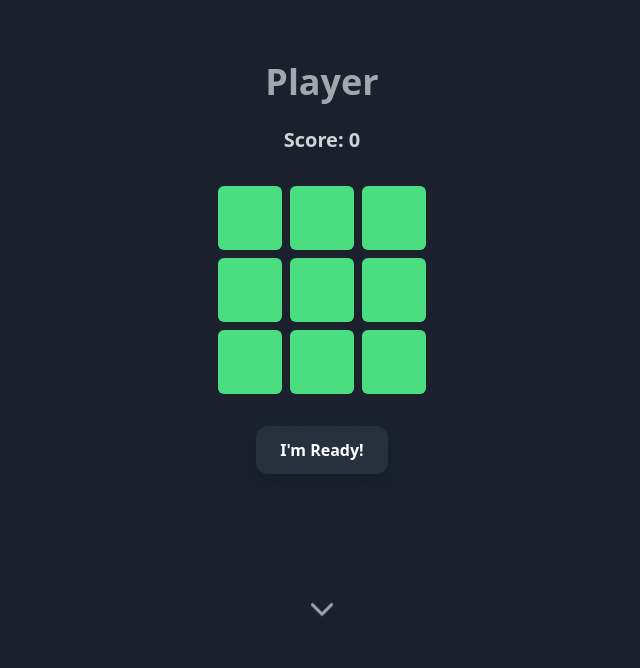
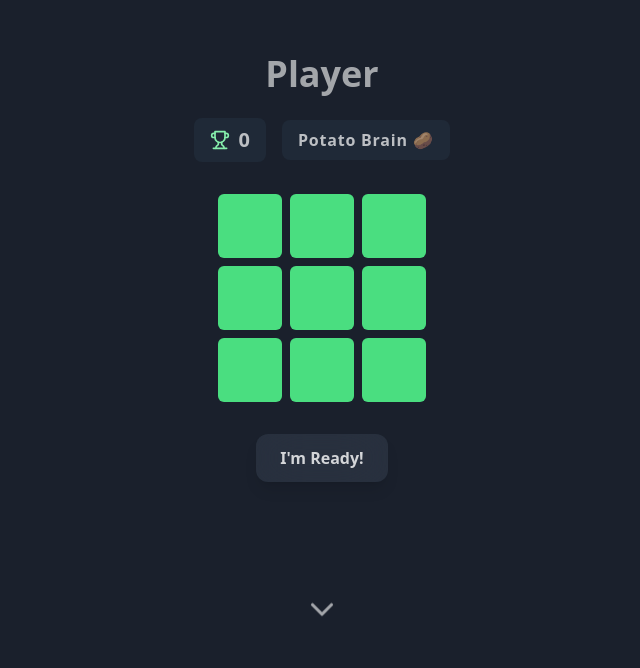
Before and after one commit to Buwaneka-Vishwajith/memory-game, a React (Vite) app in the folder Front/Memory_Game/: page /game in a window 1280 px wide. Shown: the part 132-800 px from the top of the page, without its empty margins (318-958 px from the left). Built offline with nearby package versions, Linux system fonts and the light colour scheme; no server answers.

Commit message:
icons + ui changes

```diff
--- a/Front/Memory_Game/package.json
+++ b/Front/Memory_Game/package.json
@@ -15,7 +15,8 @@
     "react": "^18.3.1",
     "react-dom": "^18.3.1",
     "react-router-dom": "^7.1.1",
-    "react-scroll-parallax": "^3.4.5"
+    "react-scroll-parallax": "^3.4.5",
+    "shadcn-ui": "^0.9.4"
   },
   "devDependencies": {
     "@eslint/js": "^9.17.0",
--- a/Front/Memory_Game/src/components/Card.jsx
+++ b/Front/Memory_Game/src/components/Card.jsx
@@ -1,6 +1,6 @@
 import React, { useEffect, useState } from "react";
 import { useLocation } from "react-router-dom";
-import { ChevronDown } from 'lucide-react';
+import { ChevronDown, Trophy, Brain } from 'lucide-react';
 import Leaderboard from './Leaderboard';
 import { saveScore } from "../services/scoreService";
 
@@ -83,7 +83,7 @@ const MemoryGame = () => {
       const saveGameScore = async () => {
         try {
           await saveScore(playerName, score);
-          console.log('Score saved for:', playerName, score); // Debug log
+          console.log('Score saved for:', playerName, score);
         } catch (error) {
           console.error('Error saving score:', error);
         }
@@ -126,13 +126,22 @@ const MemoryGame = () => {
 
   return (
     <div className="overflow-hidden min-h-screen">
-    <div className=" bg-gray-900">
-      <div className="flex flex-col justify-center items-center h-screen bg-gray-900 p-4 relative">
+      <div className="bg-gray-900">
+        <div className="flex flex-col justify-center items-center h-screen bg-gray-900 p-4 relative z-20">
           <h1 className="text-4xl font-bold text-white opacity-60 mb-6">
             {playerName}
           </h1>
-        <div className="text-xl text-white mb-4 font-bold opacity-80">
-          Score: {score}
+          <div className="flex items-center gap-4 mb-4">
+            <div className="flex items-center gap-2 bg-gray-800 px-4 py-2 rounded-lg">
+              <Trophy className="text-green-300 w-5 h-5" />
+              <span className="text-xl text-white/70 font-bold">{score}</span>
+            </div>
+            <div className="flex items-center gap-2 bg-gray-800 px-4 py-2 rounded-lg">
+              {/* <Brain className="text-blue-400 w-5 h-5" /> */}
+              <span className="text-white/70 font-bold tracking-wider">
+                {score >= 10 ? 'Memory Godzilla 🦖' : score >= 5 ? 'Almost Einstein 🧠' : 'Potato Brain 🥔'}
+              </span>
+            </div>
           </div>
           <div
             className={`grid ${
@@ -150,6 +159,7 @@ const MemoryGame = () => {
                   disabled={gameState !== "ongoing" || clicked.length >= getPatternLength(score)}
                   className={`
                     h-16 w-16 rounded-md transition-all duration-300
+                    transform hover:scale-95 active:scale-90
                     ${
                       clicked.includes(index)
                         ? "bg-gray-900 opacity-100"
@@ -158,13 +168,14 @@ const MemoryGame = () => {
                         : "bg-green-400 opacity-100"
                     }
                     hover:opacity-90 disabled:cursor-not-allowed
+                    hover:shadow-lg
                   `}
                 />
               ))}
           </div>
           {gameState === "gameOver" && (
             <div className="text-red-500 text-2xl mt-4 font-bold opacity-70">
-            <h2>Game Over! Score: {score}</h2>
+              <h2> Back to Potato Brain? 🥔 Score: {score}</h2>
             </div>
           )}
           {gameState === "initial" && (
@@ -175,7 +186,7 @@ const MemoryGame = () => {
           {gameState === "waiting" && (
             <button
               onClick={startGame}
-            className="px-6 py-3 bg-gray-700 text-white hover:bg-gray-300 hover:text-gray-800
+              className="px-6 py-3 bg-gray-700 text-white/80 hover:bg-gray-300 hover:text-gray-800
                        transition-colors text-md font-bold mt-4 bg-opacity-50 backdrop-blur-xl
                        rounded-xl z-10 shadow-lg"
             >
@@ -183,7 +194,7 @@ const MemoryGame = () => {
             </button>
           )}
           <div
-          className="absolute bottom-8  transform -translate-x-1/2 cursor-pointer animate-bounce"
+            className="absolute bottom-8 transform -translate-x-1/2 cursor-pointer animate-bounce"
             onClick={scrollToLeaderboard}
           >
             <ChevronDown
--- a/Front/Memory_Game/src/components/Leaderboard.jsx
+++ b/Front/Memory_Game/src/components/Leaderboard.jsx
@@ -1,5 +1,6 @@
 // Leaderboard.jsx
 import React, { useState, useEffect } from 'react';
+import { ChevronUp } from 'lucide-react';
 
 
 const Leaderboard = () => {
```
Also changed, not shown: 1 other file (tests, documents, lock files or other folders). Lines whose indentation alone changed are shown as unchanged.
